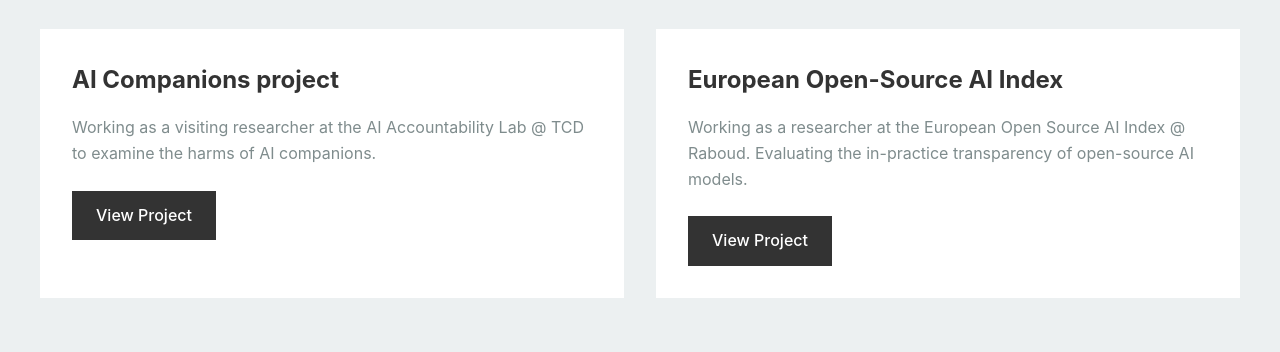
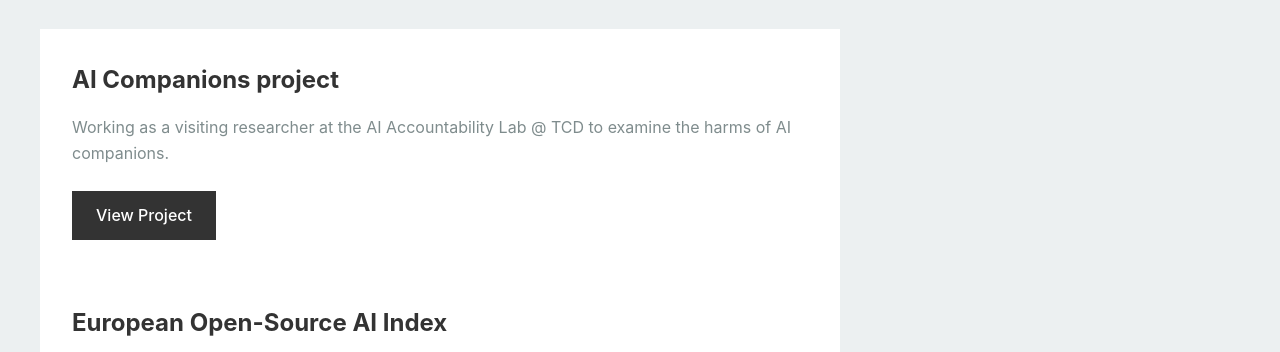
Before and after one commit to DBlankvoort/dblankvoort.github.io, a plain HTML site: page index.html in a window 1280 px wide. Shown: the part 600-952 px from the top of the page. Drawn offline with Linux system fonts and the light colour scheme.

```diff
--- a/styles.css
+++ b/styles.css
@@ -114,10 +114,10 @@ h3 {
 
 /* Projects Section */
 .projects-grid {
-    display: grid;
-    grid-template-columns: repeat(auto-fit, minmax(300px, 1fr));
+    max-width: 800px;
     gap: 2rem;
     margin-top: 2rem;
+    align-items: left;
 }
 
 .project-card {
@@ -158,6 +158,7 @@ h3 {
 .blog-posts {
     max-width: 800px;
     margin: 0 auto;
+    align-items: left;
 }
 
 .blog-post {
@@ -193,6 +194,7 @@ h3 {
 .experience-timeline {
     max-width: 800px;
     margin: 0 auto;
+    align-items: left;
 }
 
 .experience-item {
```
